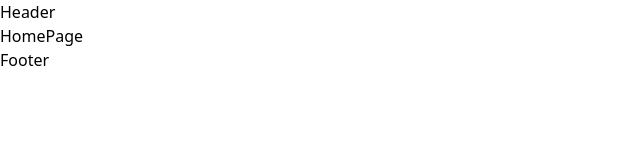
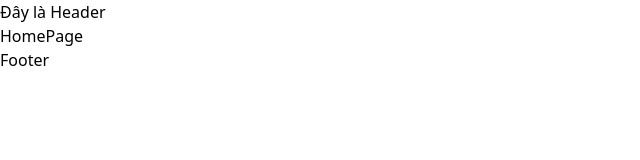
Before and after one commit to xuannguyen223/Airbnb, a Next.js app: page / in a window 1280 px wide. Shown: the top 160 px of the page, without its empty margins (0-640 px from the left). Built offline with nearby package versions, Linux system fonts and the light colour scheme.

Commit message:
add branch duc

```diff
--- a/src/components/Header.jsx
+++ b/src/components/Header.jsx
@@ -1,7 +1,7 @@
 import React from "react";
 
 const Header = () => {
-  return <div>Header</div>;
+  return <div>Đây là Header</div>;
 };
 
 export default Header;
```
